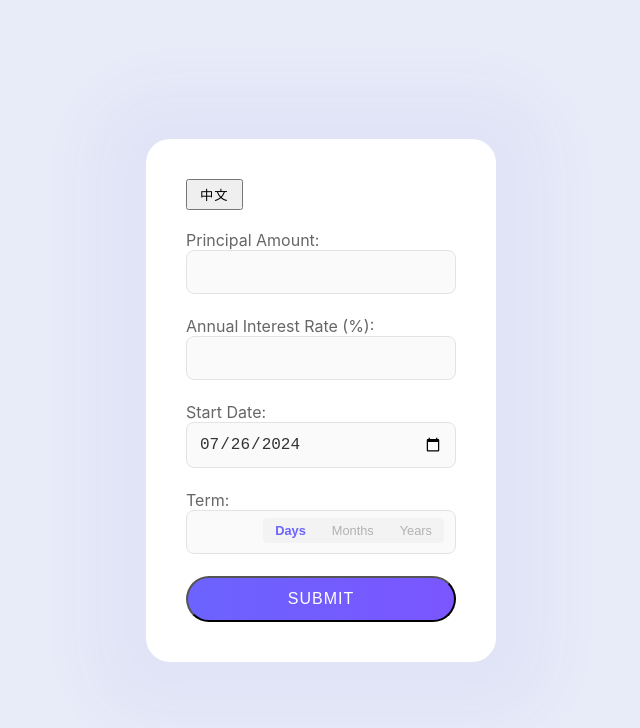
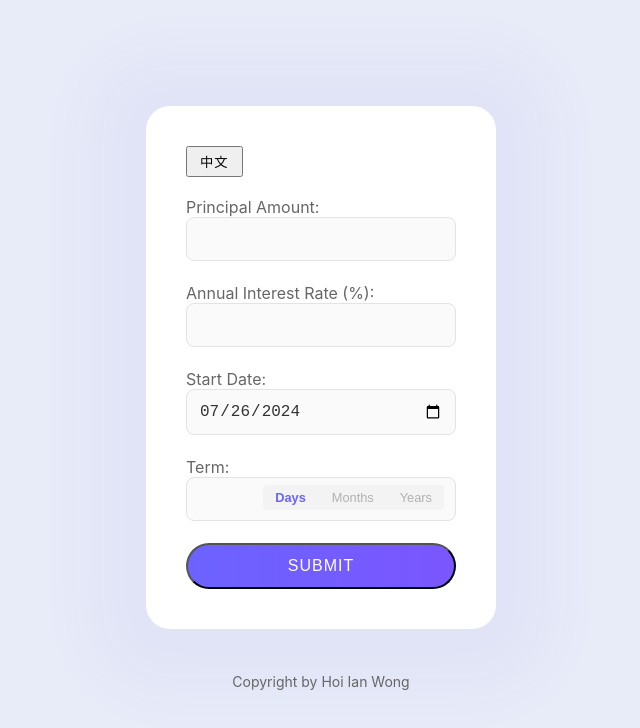
Before and after one commit to hoiian/interest-calculator, a React (Create React App) app: page / in a window 1280 px wide. Shown: the top 728 px of the page, without its empty margins (319-959 px from the left). Built offline with nearby package versions, Linux system fonts and the light colour scheme.

Commit message:
add copyright footer

```diff
--- a/src/InterestCalculator.js
+++ b/src/InterestCalculator.js
@@ -57,6 +57,7 @@ const InterestCalculator = () => {
     };
 
   return (
+    <div>
     <div className="container">
       <button className="toggle-btn" onClick={toggleLanguage}>
         {language === 'en' ? '中文' : 'English'}
@@ -94,7 +95,7 @@ const InterestCalculator = () => {
           {/* <span> (Today)</span> */}
         </label>
 
- <label>
+        <label>
           <span>{t.term}:</span>
           <div className='termInput'>
             <input
@@ -140,6 +141,12 @@ const InterestCalculator = () => {
         </div>
       )}
     </div>
+
+    <div class="footer">
+    <p>Copyright by Hoi Ian Wong</p>
+    </div>
+</div>
+
   );
 };
 
--- a/src/styles.css
+++ b/src/styles.css
@@ -125,3 +125,11 @@ button[type=submit]:hover {
   font-weight: bold;
   color:#6C63FF;
 }
+
+.footer {
+  text-align: center;
+  margin-top: 20px;
+  padding: 10px;
+  font-size: 14px;
+  color: #666;
+}
```
